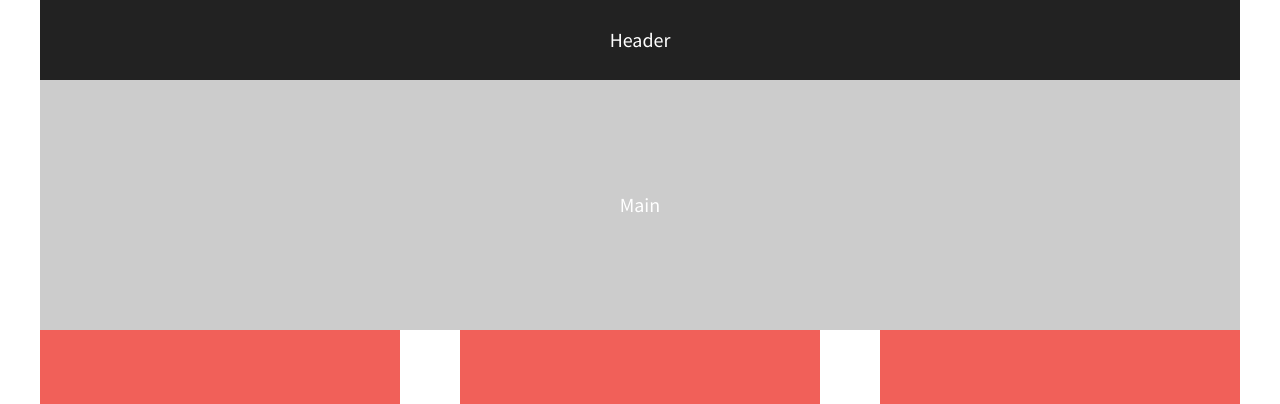
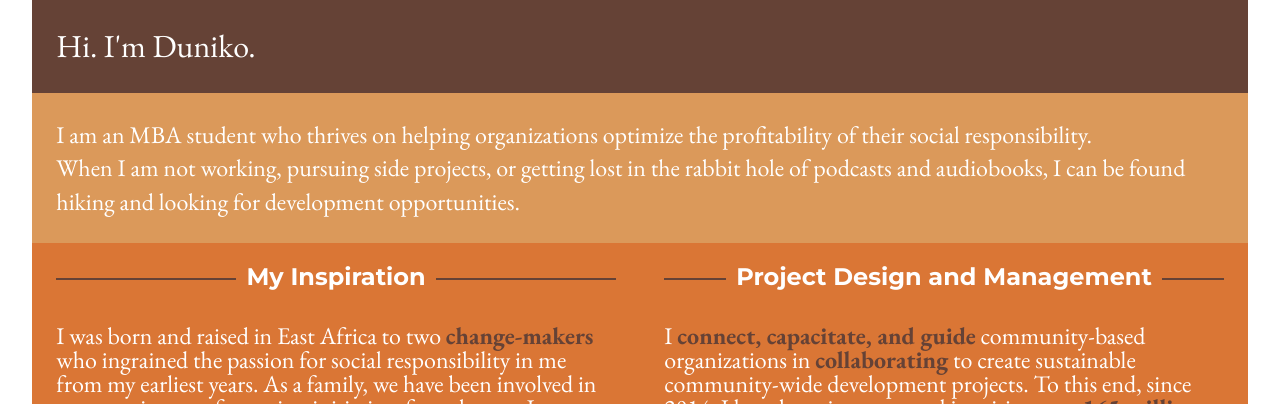
Before and after one commit to Duniko-Reen/flexboxlesson-eight, a plain HTML site: page index.html in a window 1280 px wide. Shown: the top 404 px of the page. Drawn offline with nearby package versions, Linux system fonts and the light colour scheme; a web font is replaced by a local one.

Commit message:
PERSONALIZED colors and info

```diff
--- a/css/main.css
+++ b/css/main.css
@@ -102,9 +102,9 @@ html {
 }
 
 body {
-  font-family: 'Source Sans Pro', sans-serif;
+  font-family: 'EB Garamond', serif;
   padding: 0 2em;
-  font-size: 1.25em;
+  font-size: 1em;
   height: 100%;
   color: #fff;
 }
@@ -112,18 +112,22 @@ body {
 header,
 footer {
   align-items: center;
-  background-color: #222;
+  background-color: #654236;
+  font-size: 2rem;
   display: flex;
-  height: 80px;
-  justify-content: center;
+  height: auto;
+  padding: 2%;
+  justify-content: left;
   width: 100%;
 }
 
 main {
   align-items: center;
-  background-color: #ccc;
+  background-color: #db995a;
   display: flex;
-  height: 250px;
+  font-size: 1.5rem;
+  height: auto;
+  padding: 2%;
   justify-content: center;
   width: 100%;
 }
@@ -136,23 +140,49 @@ main {
 
 .flex-container {
     align-items: center;
+    background-color: #d6d4a0;
     display: flex;
     flex-flow: row wrap;
     justify-content: center;
     justify-content: space-between;
+}
 
-}
+h2 {
+    width: 100%;
+    text-align: center;
+    border-bottom: 2px solid #654236;
+    line-height: 0.1em;
+    margin: 10px 0 20px;
+    font-family: 'Montserrat', sns-serif;
+    font-size: 1.5em;
+ }
+
+ h2 span {
+     background:#da7635;
+     padding:0 10px;
+ }
 
 .flex-items {
     align-items: center;
+    background-color: #da7635;
     color: #fff;
     display: flex;
     justify-content: center;
+    padding: 2%;
     line-height: 1.5em;
-    font-size: 1.6em;
-    background-color: #f16059;
+    font-size: 1rem;
     width: 30%;
-    height: 200px;
+    flex-direction: column;
+    flex-basis: 100%;
+    height: auto;
+}
+
+strong {
+    color: #654236;
+}
+
+p {
+    font-size: 1.5rem;
 }
 
 /* ==========================================================================
@@ -236,13 +266,18 @@ main {
    ========================================================================== */
 
 /* If you'd like to try a different layout on Desktop and larger screens: */
-@media (min-width: 1200px) {
-  #div-1,
-  #div-2{
+@media (min-width: 768px) {
+  #div-1, #div-2 {
+      flex: 1 1 40%;
+      height: 200px;
       /* set your flex value to 1 50% */
   }
 
+  #div-1 {
+    padding-top: -2%;
+  }
   #div-3 {
+    flex: 1 100%;
     /* set your flex value to 1 100% */
   }
 }
--- a/index.html
+++ b/index.html
@@ -13,7 +13,9 @@
         <link rel="stylesheet" href="css/normalize.css">
         <link rel="stylesheet" href="css/main.css">
         <script src="js/vendor/modernizr-2.8.3.min.js"></script>
-        <link href="https://fonts.googleapis.com/css?family=Lora|Source+Sans+Pro:400,700" rel="stylesheet">
+        <link rel="preconnect" href="https://fonts.googleapis.com">
+        <link rel="preconnect" href="https://fonts.gstatic.com" crossorigin>
+        <link href="https://fonts.googleapis.com/css2?family=EB+Garamond:ital,wght@0,400;0,700;1,400&family=Montserrat:ital,wght@0,400;0,700;1,400;1,700&family=Puppies+Play&display=swap" rel="stylesheet">
     </head>
     <body>
         <!--[if lt IE 8]>
@@ -22,16 +24,20 @@
 
         <!-- Add your site or application content here -->
         <section class="flex-container">
-            <header>Header</header>
-            <main>Main</main>
+            <header>Hi. I'm Duniko.
+            </header>
+            <main>I am an MBA student who thrives on helping organizations optimize the profitability of their social responsibility.<br> When I am not working, pursuing side projects, or getting lost in the rabbit hole of podcasts and audiobooks, I can be found hiking and looking for development opportunities.</main>
             <div id="div-1" class="flex-items">
-                Div 1
+                <h2><span>My Inspiration</span></h2>
+                <p>I was born and raised in East Africa to two <strong>change-makers</strong> who ingrained the passion for social responsibility in me from my earliest years. As a family, we have been involved in community transformation initiatives for as long as I can remember.</p>
             </div>
             <div id="div-2" class="flex-items">
-                Div 2
+                <h2><span>Project Design and Management</span></h2>
+                <p> I <strong>connect, capacitate, and guide</strong> community-based organizations in <strong>collaborating</strong> to create sustainable community-wide development projects. To this end, since 2014, I have been instrumental in raising over <strong>165 million</strong> with direct impact on <strong>20,000</strong> children and their families </p>
             </div>
             <div id="div-3" class="flex-items">
-                Div 3
+                <h2><span>Bridging Gaps</span></h2>
+                <p>I see technology as a key driver not only in identifying social needs, but also in <strong>helping stakeholders craft relevant and sustainable solutions for scaleable impact</strong>. Central to optimizing such application is bridging the divide between information systems and technology experts on the one hand, and subject experts on the other. That's where I come in.</p>
             </div>
             <footer>Footer</footer>
         </section>
```
Also changed, not shown: 1 other file.
